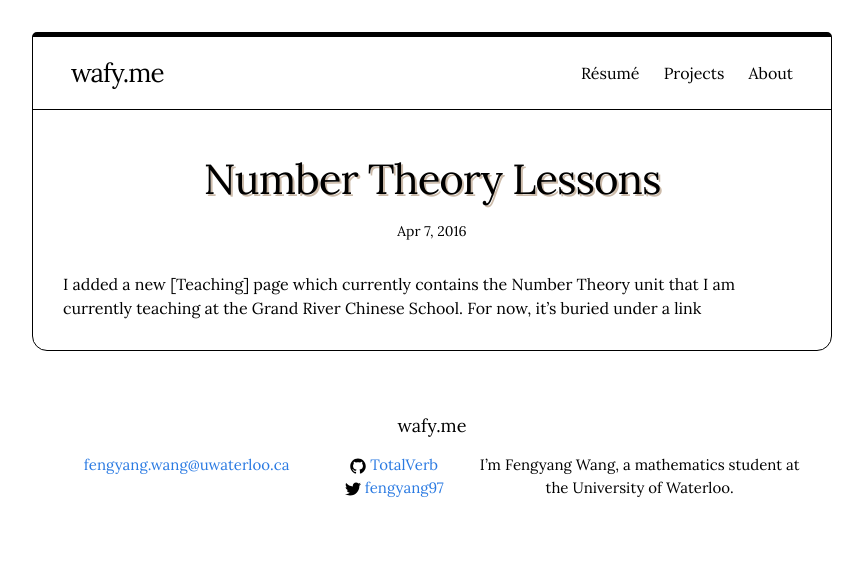
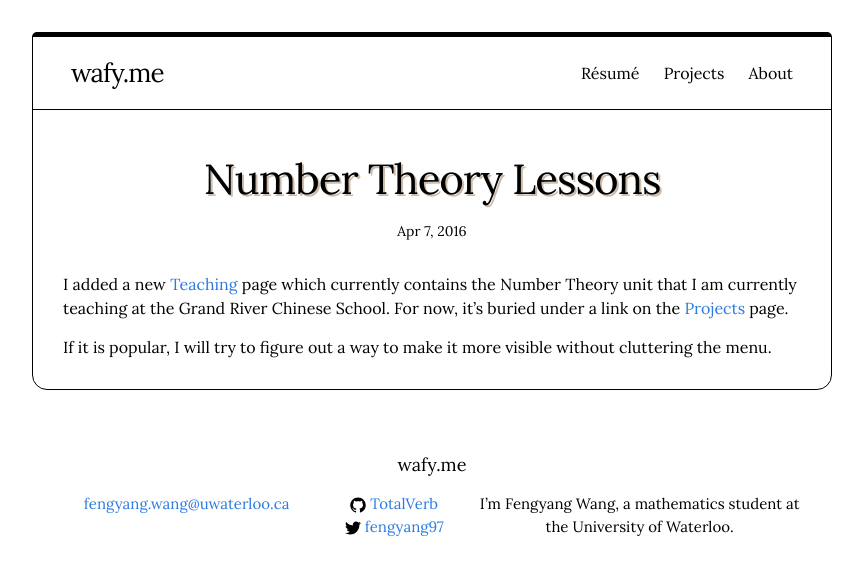
Before and after one commit to TotalVerb/totalverb.github.io, a Jekyll site: the page built from _posts/2016-04-07-number-theory-lessons.markdown, in a window 1280 px wide. Shown: the top 575 px of the page, without its empty margins (208-1071 px from the left). Built offline with Jekyll 4.4.1, drawn with Linux system fonts in a browser that asks for light colours.

Commit message:
oops, finish post

```diff
--- a/_posts/2016-04-07-number-theory-lessons.markdown
+++ b/_posts/2016-04-07-number-theory-lessons.markdown
@@ -7,6 +7,10 @@ categories: teach math
 
 I added a new [Teaching] page which currently contains the Number Theory unit
 that I am currently teaching at the Grand River Chinese School. For now, it's
-buried under a link
+buried under a link on the [Projects] page.
+
+If it is popular, I will try to figure out a way to make it more visible without
+cluttering the menu.
 
 [Projects]: /projects
+[Teaching]: /teaching
```
